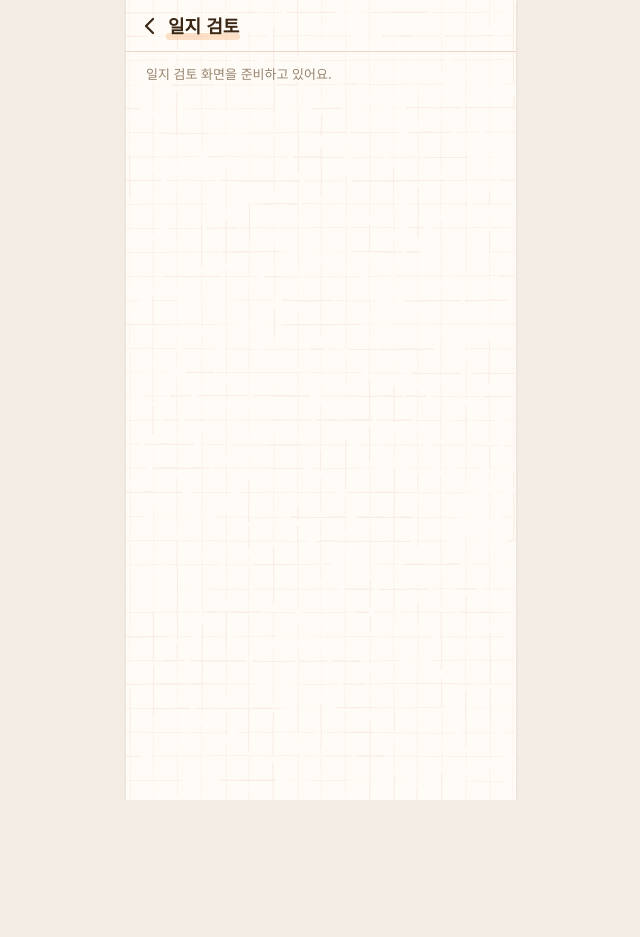
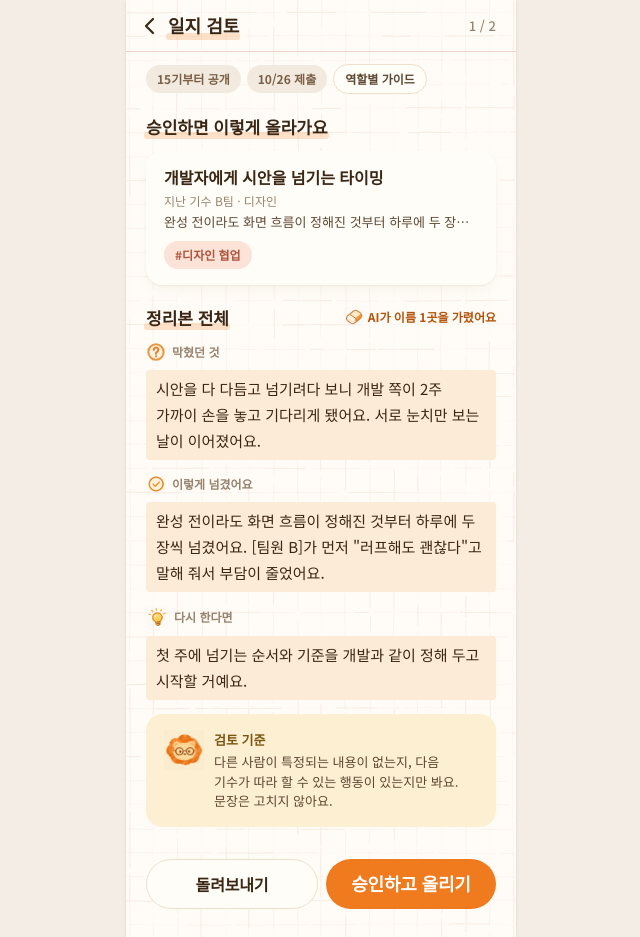
Before and after one commit to likelion-note/frontend, a React (Vite) app: page /admin/review/j1 in a window 1280 px wide. Shown: the whole page, without its empty margins (319-959 px from the left). Before the commit the page ends 800 px from the top, so only its background shows below. Built offline with nearby package versions, Linux system fonts and the light colour scheme.

Commit message:
feat: 일지 검토 화면 구현 (미리보기·정리본·승인·돌려보내기)

```diff
--- a/src/features/admin/pages/ReviewDetailPage.tsx
+++ b/src/features/admin/pages/ReviewDetailPage.tsx
@@ -1,14 +1,174 @@
+import { useMutation, useQuery } from '@tanstack/react-query'
+import { useState, type ReactNode } from 'react'
+import { Navigate, useNavigate, useParams } from 'react-router'
+
+import { QuestionIcon } from '@/components/icons'
+import { Button } from '@/components/ui/Button'
+import { Card } from '@/components/ui/Card'
+import { Illust } from '@/components/ui/Illust'
+import { Pill } from '@/components/ui/Pill'
+import { SectionTitle } from '@/components/ui/SectionTitle'
+import * as api from '@/features/admin/api'
 import { AdminBackHeader } from '@/features/admin/components/AdminHeader'
 import { AdminContent } from '@/features/admin/components/AdminLayout'
+import { RejectSheet } from '@/features/admin/components/RejectSheet'
+import { useInvalidateAdmin } from '@/features/admin/hooks/useInvalidateAdmin'
+import {
+  scopeLabel,
+  scopeTone,
+  STATUS_LABEL,
+  STATUS_TONE,
+  submittedLabel,
+} from '@/features/admin/labels'
+import { journalQuery, meQuery, pendingJournalsQuery } from '@/features/admin/queries'
+import { useToast } from '@/hooks/useToast'
 
-/** SCR-ADM-02 일지 검토. 내용은 검토 이슈에서 채워요 */
+/** SCR-ADM-02 일지 검토 */
 export function ReviewDetailPage() {
+  const { id = '' } = useParams<{ id: string }>()
+  const navigate = useNavigate()
+  const toast = useToast()
+  const invalidate = useInvalidateAdmin()
+  const [rejectOpen, setRejectOpen] = useState(false)
+
+  const { data: me } = useQuery(meQuery())
+  const { data: journal, isError } = useQuery({ ...journalQuery(id), enabled: Boolean(id) })
+  const { data: pending } = useQuery(pendingJournalsQuery('oldest'))
+
+  const approve = useMutation({
+    mutationFn: () => api.approveJournal(id),
+    onSuccess: async () => {
+      await invalidate()
+      toast('승인했어요. 노트 게시판에 올라가요')
+      navigate('/admin/review', { replace: true })
+    },
+    onError: (e: Error) => toast(e.message),
+  })
+
+  const reject = useMutation({
+    mutationFn: (reason: string) => api.rejectJournal(id, reason),
+    onSuccess: async () => {
+      await invalidate()
+      setRejectOpen(false)
+      toast('작성자에게 돌려보냈어요')
+      navigate('/admin/review', { replace: true })
+    },
+    onError: (e: Error) => toast(e.message),
+  })
+
+  if (isError) return <Navigate to="/admin/review" replace />
+
+  const cohort = me?.cohort ?? 14
+  const position = pending ? pending.findIndex((j) => j.id === id) : -1
+  const counter = pending && position >= 0 ? `${position + 1} / ${pending.length}` : undefined
+  const busy = approve.isPending || reject.isPending
+
   return (
     <>
-      <AdminBackHeader title="일지 검토" backTo="/admin/review" />
-      <AdminContent>
-        <p className="text-muted text-[13px]">일지 검토 화면을 준비하고 있어요.</p>
-      </AdminContent>
+      <AdminBackHeader title="일지 검토" right={counter} backTo="/admin/review" />
+      {journal && (
+        <AdminContent>
+          <div className="flex w-full flex-wrap items-center gap-1.5">
+            <Pill tone={scopeTone(journal.scope)}>{scopeLabel(journal.scope, cohort)}</Pill>
+            <Pill tone="beige">{submittedLabel(journal.submittedAt)}</Pill>
+            <Pill tone="outline">{journal.category}</Pill>
+            {journal.status !== 'PENDING' && (
+              <Pill tone={STATUS_TONE[journal.status]}>{STATUS_LABEL[journal.status]}</Pill>
+            )}
+          </div>
+
+          <SectionTitle title="승인하면 이렇게 올라가요" />
+          <Card as="article" className="flex flex-col gap-1.5">
+            <h2 className="text-ink text-[16px] leading-tight font-bold">{journal.title}</h2>
+            <p className="text-muted text-[12px] leading-tight">{journal.anonymousLabel}</p>
+            <p className="text-ink-2 line-clamp-1 text-[13px] leading-tight">{journal.preview}</p>
+            <div className="flex w-full flex-wrap items-center gap-1.5 pt-1">
+              {journal.tags.map((tag) => (
+                <Pill key={tag} tone="rose">
+                  #{tag}
+                </Pill>
+              ))}
+            </div>
+          </Card>
+
+          <SectionTitle
+            title="정리본 전체"
+            action={
+              journal.maskedCount > 0 ? (
+                <span className="flex items-center gap-1">
+                  <Illust name="eraser" size={20} />
+                  <span className="text-accent-deep text-[12px] leading-none font-bold">
+                    AI가 이름 {journal.maskedCount}곳을 가렸어요
+                  </span>
+                </span>
+              ) : undefined
+            }
+          />
+          <BodyBlock icon={<QuestionIcon />} label="막혔던 것" text={journal.body.stuck} />
+          <BodyBlock
+            icon={<Illust name="check" size={20} />}
+            label="이렇게 넘겼어요"
+            text={journal.body.overcame}
+          />
+          <BodyBlock
+            icon={<Illust name="bulb" size={22} />}
+            label="다시 한다면"
+            text={journal.body.nextTime}
+          />
+
+          <div className="bg-note flex w-full items-start gap-2.5 rounded-2xl px-[18px] py-4">
+            <Illust name="lion-glasses" size={40} />
+            <div className="flex min-w-0 flex-1 flex-col gap-[3px] text-[13px] leading-normal">
+              <p className="text-note-ink font-bold">검토 기준</p>
+              <p className="text-ink-2">
+                다른 사람이 특정되는 내용이 없는지, 다음 기수가 따라 할 수 있는 행동이 있는지만
+                봐요. 문장은 고치지 않아요.
+              </p>
+            </div>
+          </div>
+
+          <div className="h-1" />
+
+          {journal.status === 'PENDING' ? (
+            <div className="flex w-full items-center gap-2">
+              <Button
+                variant="ghost"
+                className="flex-1"
+                disabled={busy}
+                onClick={() => setRejectOpen(true)}
+              >
+                돌려보내기
+              </Button>
+              <Button className="flex-1" disabled={busy} onClick={() => approve.mutate()}>
+                승인하고 올리기
+              </Button>
+            </div>
+          ) : (
+            <p className="text-muted text-center text-[13px]">이미 처리한 일지예요.</p>
+          )}
+        </AdminContent>
+      )}
+
+      <RejectSheet
+        open={rejectOpen}
+        onClose={() => setRejectOpen(false)}
+        onSubmit={(reason) => reject.mutate(reason)}
+        submitting={reject.isPending}
+      />
     </>
   )
 }
+
+function BodyBlock({ icon, label, text }: { icon: ReactNode; label: string; text: string }) {
+  return (
+    <section className="flex w-full flex-col gap-2">
+      <div className="flex items-center gap-1.5">
+        {icon}
+        <h3 className="text-muted text-[12px] leading-none font-bold">{label}</h3>
+      </div>
+      <p className="bg-highlight text-ink w-full rounded px-2.5 py-1.5 text-[15px] leading-[26px]">
+        {text}
+      </p>
+    </section>
+  )
+}
```
